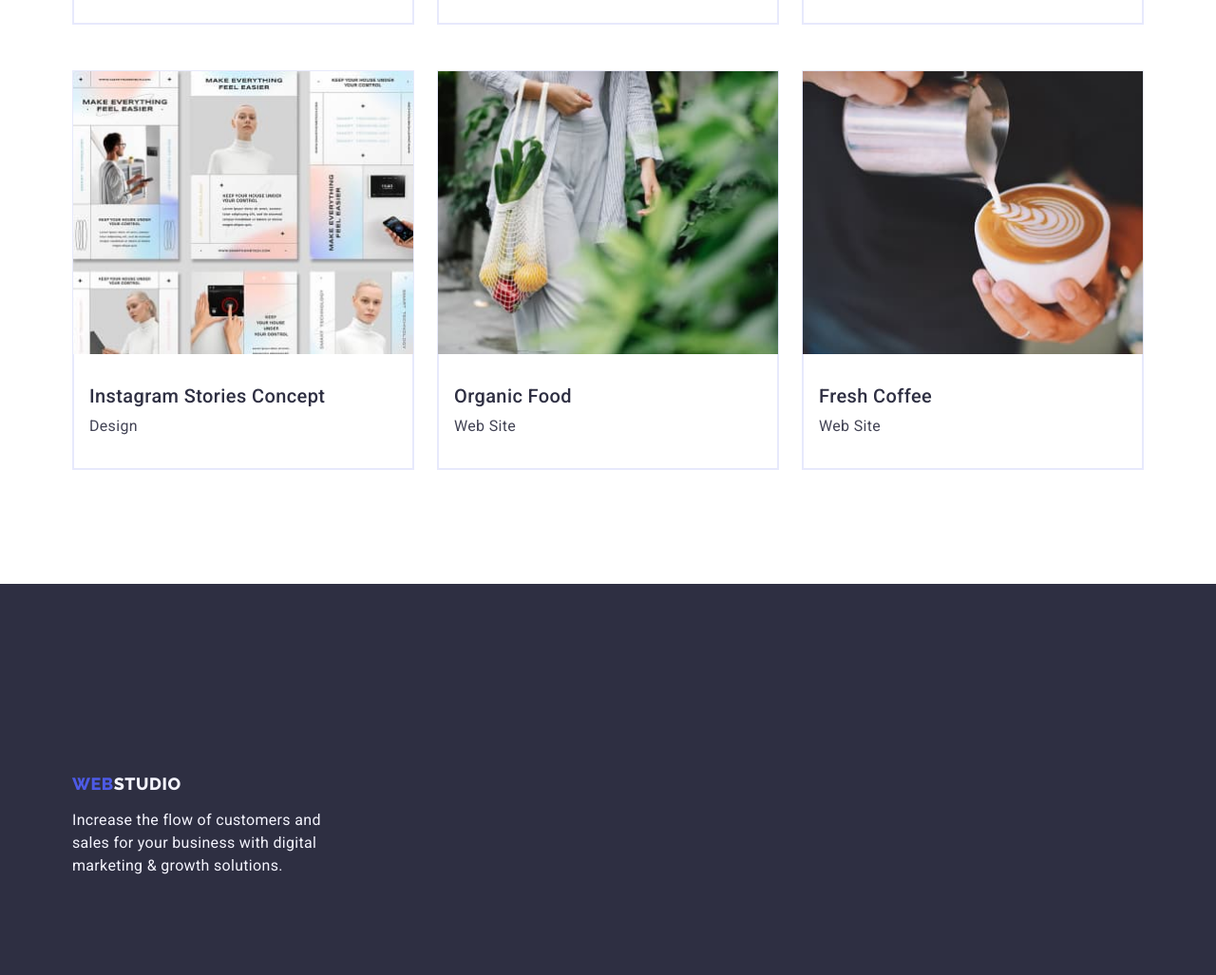
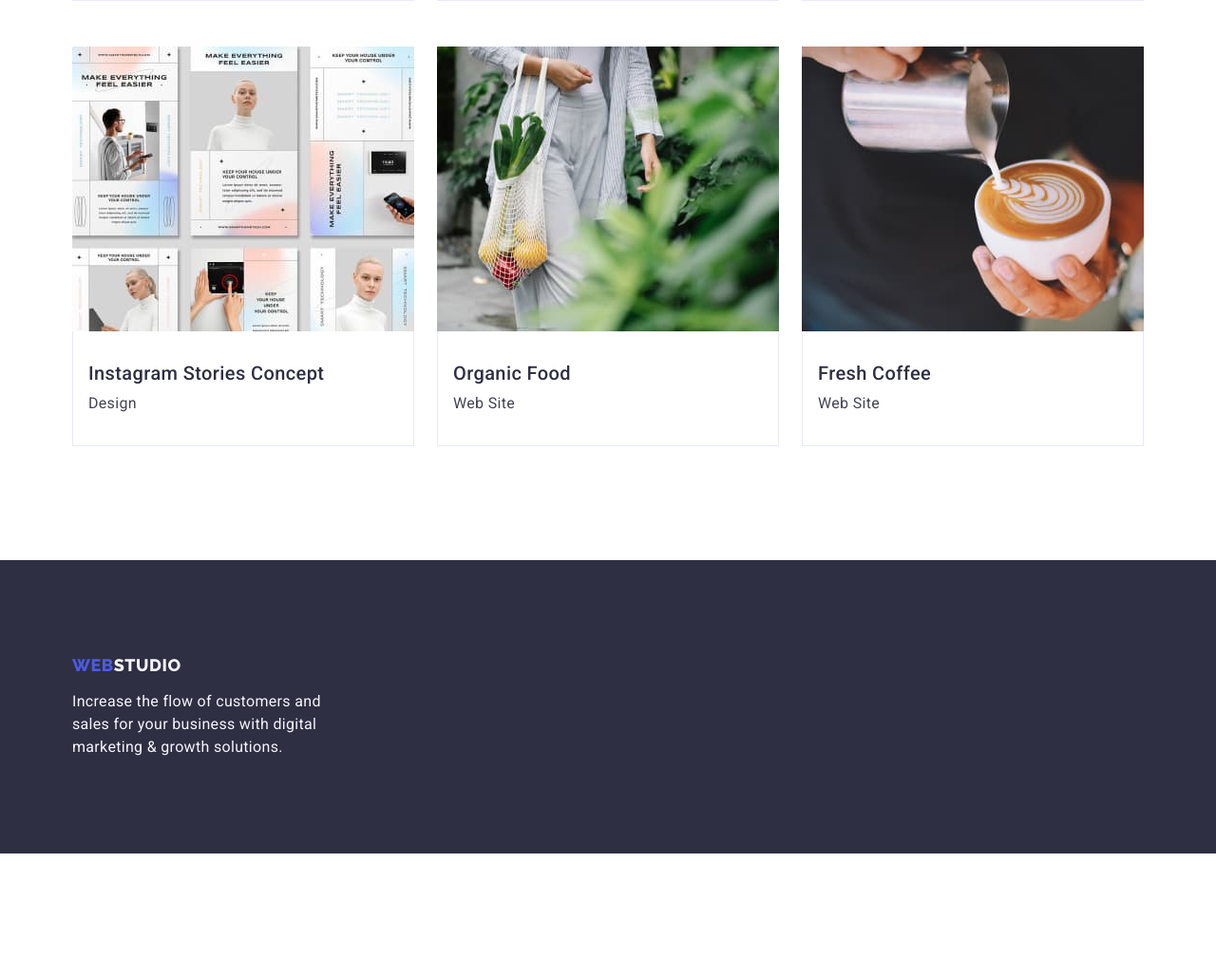
Before and after one commit to Anna-Yavorska/goit-markup-hw-03, a plain HTML site: page portfolio.html in a window 1280 px wide. Shown: the part 1178-2205 px from the top of the page at 95% size. After the commit the page ends 2077 px from the top, so only its background shows below. Drawn offline with nearby package versions, Linux system fonts and the light colour scheme.

Commit message:
removes unnecessary paddings

```diff
--- a/css/styles.css
+++ b/css/styles.css
@@ -50,7 +50,6 @@ img {
 }
 /* Header */
 .header {
-  padding-top: 24px;
   border-bottom: 1px solid var(--card-border-color);
 }
 .header-container {
@@ -251,7 +250,6 @@ img {
 .logo-footer {
   display: inline-block;
   margin-bottom: 16px;
-  padding-top: 100px;
   font-family: "Raleway", sans-serif;
   font-weight: 800;
   font-size: 18px;
@@ -264,7 +262,6 @@ img {
   color: var(--secondary-background);
 }
 .footer-description {
-  padding-bottom: 100px;
   display: block;
   width: 264px;
   margin-right: auto;
@@ -315,9 +312,7 @@ img {
   row-gap: 48px;
 }
 .work-example {
-  display: flex;
   width: calc((100% - 48px) / 3);
-  border: 1px solid var(--card-border-color);
 }
 .example-item {
   display: inline-block;
```
